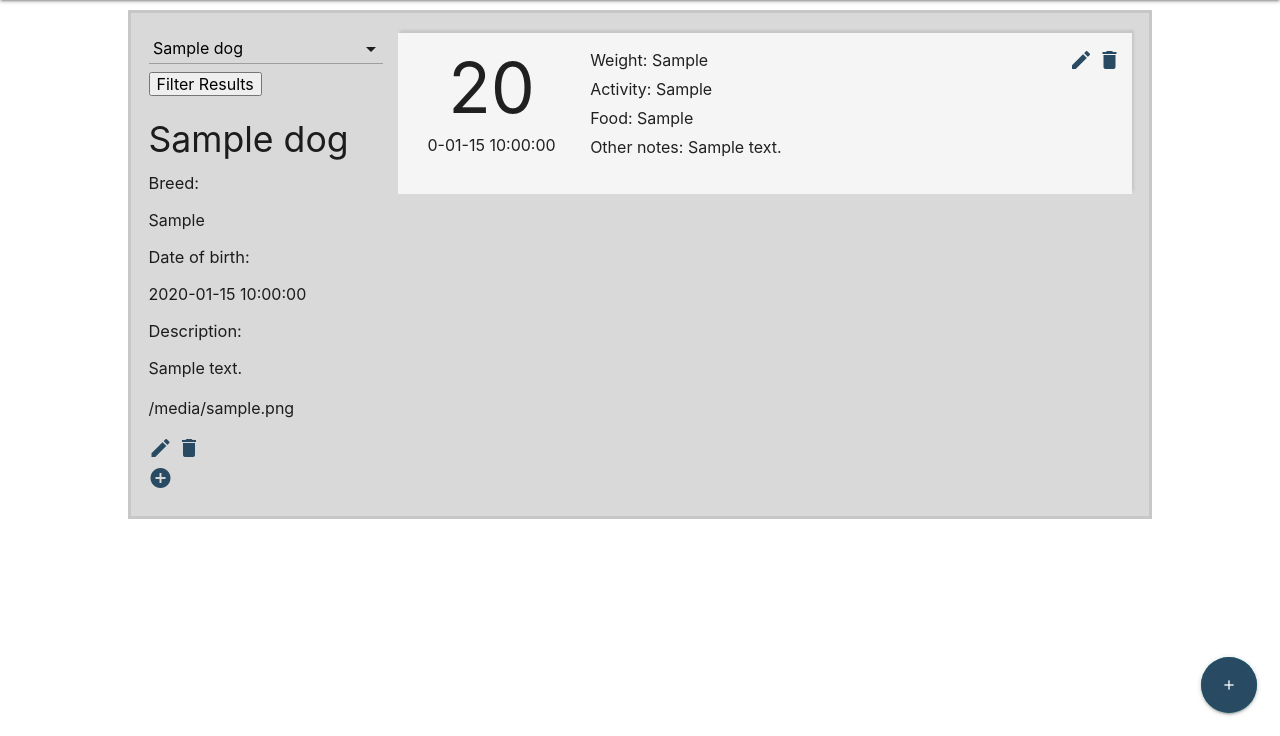
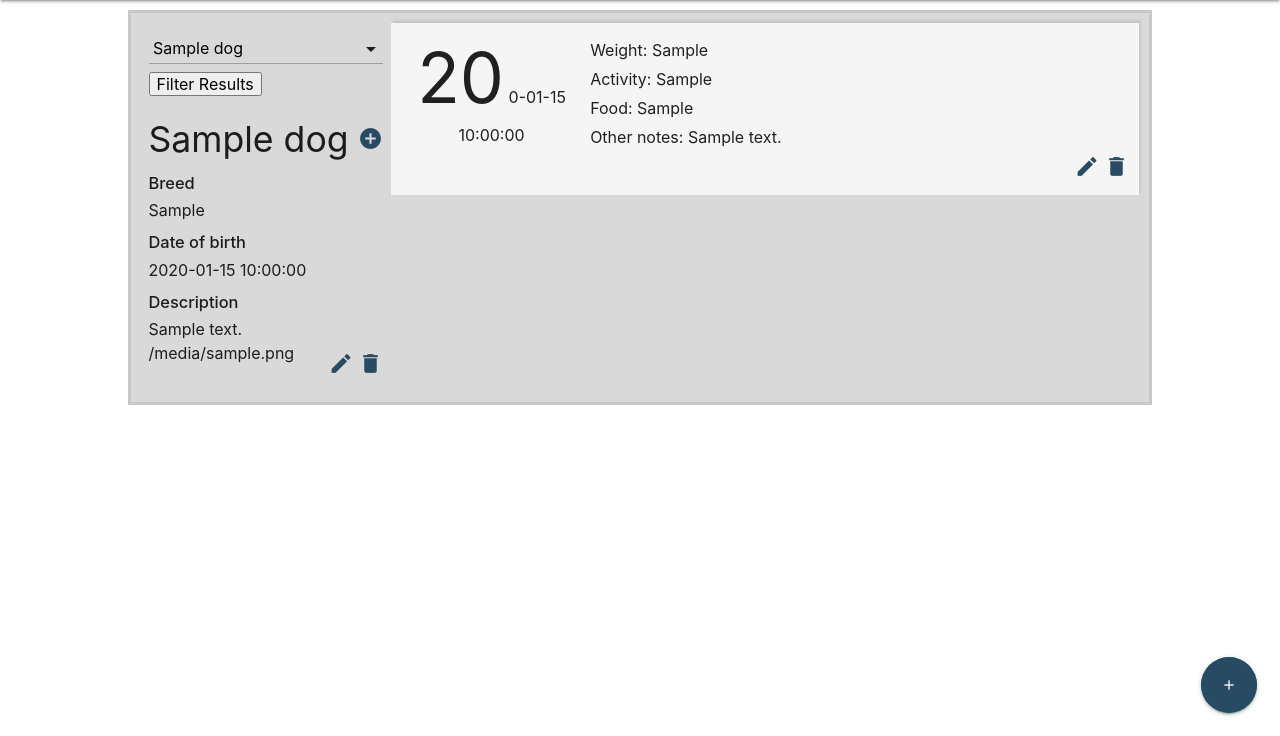
Before and after one commit to AnoukSmet/Dog-Health-Tracker, a Flask app: template templates/dashboard.html in a window 1280 px wide. Shown: the part 64-800 px from the top of the page. Run offline with Flask 2, Linux system fonts and the light colour scheme; the template is opened without the code that fills it: most values are stand-ins (such as "Sample title", 1, 10 or a date in 2020); some libraries are stand-ins or nearby versions.

Commit message:
Added additional styling to action buttons profile

```diff
--- a/static/css/style.css
+++ b/static/css/style.css
@@ -43,6 +43,16 @@ body {
     margin-top: 1rem;
 }
 
+.profile-icons {
+float: right;
+margin-top: 1rem;
+}
+
+#add-dog {
+    float: right;
+    vertical-align: middle;
+    line-height: 5rem;
+}
 
 .bg-color {
     background-color: #284B63;
@@ -56,6 +66,7 @@ body {
 
 .icons {
     color: #284B63;
+    font-size: 2.5rem;
 }
 
 .icons:hover{
@@ -65,7 +76,7 @@ body {
 .log {
     background-color: #F5F5F5   ;
     padding: 1rem;
-    margin-top: 1rem;
+    margin-top: 1rem 0 0;
     box-shadow: 0.2rem -0.3rem 0.2rem #c7c7c7;
 }
 
@@ -75,6 +86,10 @@ body {
 
 .log-icons {
     float: right;
+}
+
+.log-date {
+    text-align: center;
 }
 
 #log-day {
@@ -87,5 +102,5 @@ body {
 #log-month-year {
     font-size: 1.6rem;
     text-align: center;
-    margin: 0;
+
 }
--- a/templates/dashboard.html
+++ b/templates/dashboard.html
@@ -15,19 +15,23 @@
                 <button>Filter Results</button>
             </form>
             <div>
+                <div id="add-dog">
+                <a href="{{ url_for('add_dog')}}"><i class="material-icons icons">add_circle</i></a>
+                </div>
                 <h2>{{ dog.dog_name }}</h2>
-                <h5>Breed:</h5>
-                <p>{{ dog.dog_breed }}</p>
-                <h5>Date of birth:</h5>
-                <p>{{ dog.date_of_birth }}</p>
-                <h5>Description:</h5>
-                <p>{{ dog.dog_description }}</p>
-                <p>{{ dog.image_url }}</p>
-                <a href="{{ url_for('edit_profile', dog_id = dog._id) }}"><i class="material-icons icons">edit</i></a>
-                <a href="{{ url_for('delete_profile', dog_id = dog._id) }}"><i class="material-icons icons">delete</i></a>
+                <h5><strong>Breed</strong></h5>
+                <span>{{ dog.dog_breed }}</span>
+                <h5><strong>Date of birth</strong></h5>
+                <span>{{ dog.date_of_birth }}</span>
+                <h5><strong>Description</strong></h5>
+                <span>{{ dog.dog_description }}</span>
+                <span>{{ dog.image_url }}</span>
+                <div class="profile-icons">
+                    <a href="{{ url_for('edit_profile', dog_id = dog._id) }}"><i class="material-icons icons">edit</i></a>
+                    <a href="{{ url_for('delete_profile', dog_id = dog._id) }}"><i class="material-icons icons">delete</i></a>
+                </div>
             </div>
             <div>
-                <a href="{{ url_for('add_dog')}}"><i class="material-icons icons">add_circle</i></a>
             </div>
         </div>
 
@@ -35,27 +39,23 @@
 
         {% for log in logs %}
 
-            <div class="log">
-                <div class="row">
-                    <div class="col m3">
-                        <p id="log-day">{{ log.log_date[0:2] }}</p>
-                        <p id="log-month-year"> {{log.log_date[3:]}}</p>
-
+                <div class="row log">
+                    <div class="col m3 log-date">
+                        <span id="log-day">{{ log.log_date[0:2] }}</span>
+                        <span id="log-month-year"> {{log.log_date[3:]}}</span>
                     </div>
                     <div class="col m9">
-
                         <p class="log-element">Weight: {{ log.dog_weigth }}
-                            <span class="log-icons">
-                                <a href="{{ url_for('edit_log', log_id = log._id) }}"><i class="material-icons icons">edit</i></a>
-                                <a href="{{ url_for('delete_log', log_id = log._id) }}"><i class="material-icons icons">delete</i></a>
-                            </span>
                         </p>
                         <p class="log-element">Activity: {{ log.dog_activity }}</p>
                         <p class="log-element">Food: {{ log.dog_food }}</p>
                         <p class="log-element">Other notes: {{ log.other_notes }}</p>
                     </div>
+                    <div class="log-icons">
+                        <a href="{{ url_for('edit_log', log_id = log._id) }}"><i class="material-icons icons">edit</i></a>
+                        <a href="{{ url_for('delete_log', log_id = log._id) }}"><i class="material-icons icons">delete</i></a>
+                    </div>
                 </div>
-            </div>
 
         {% endfor %}
 
```
